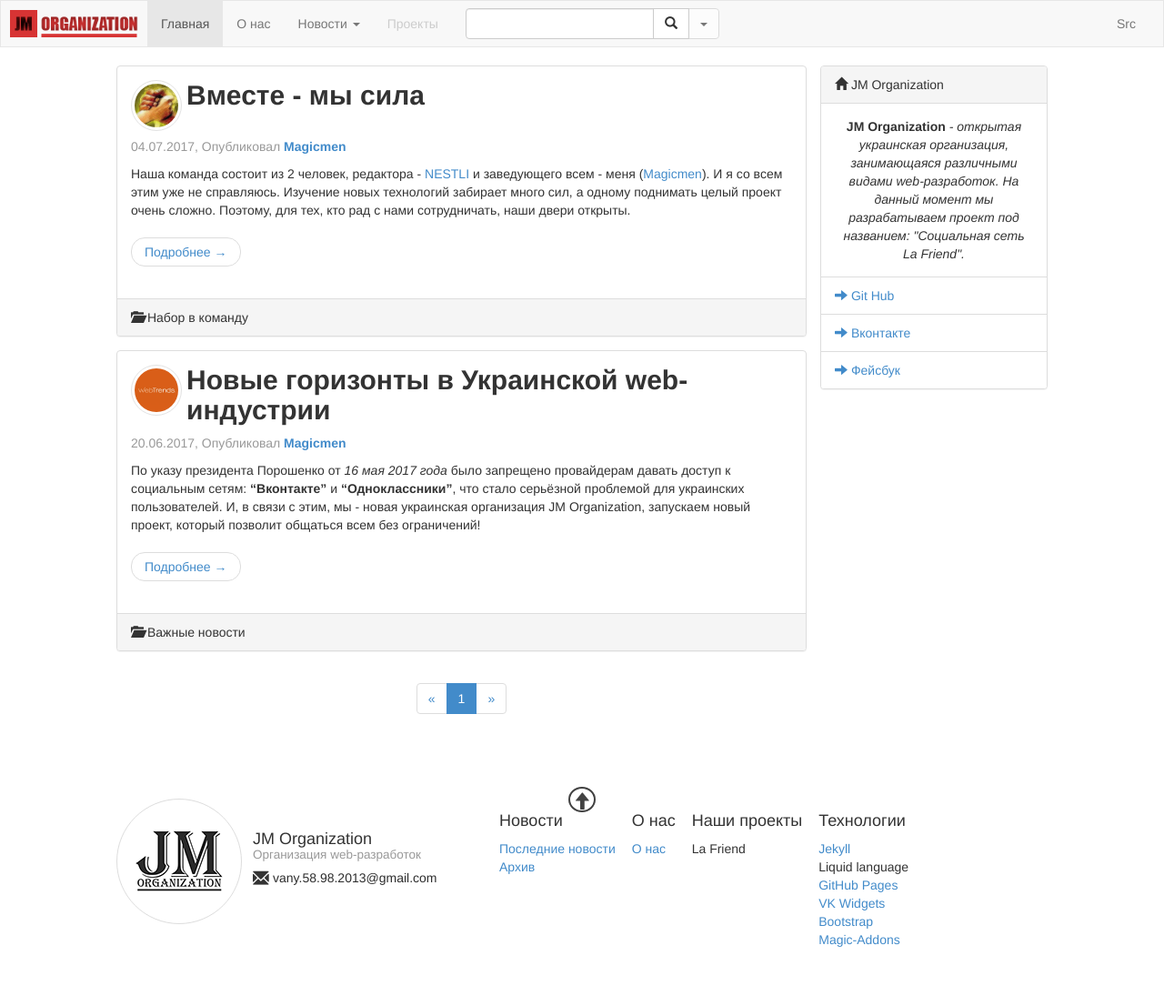
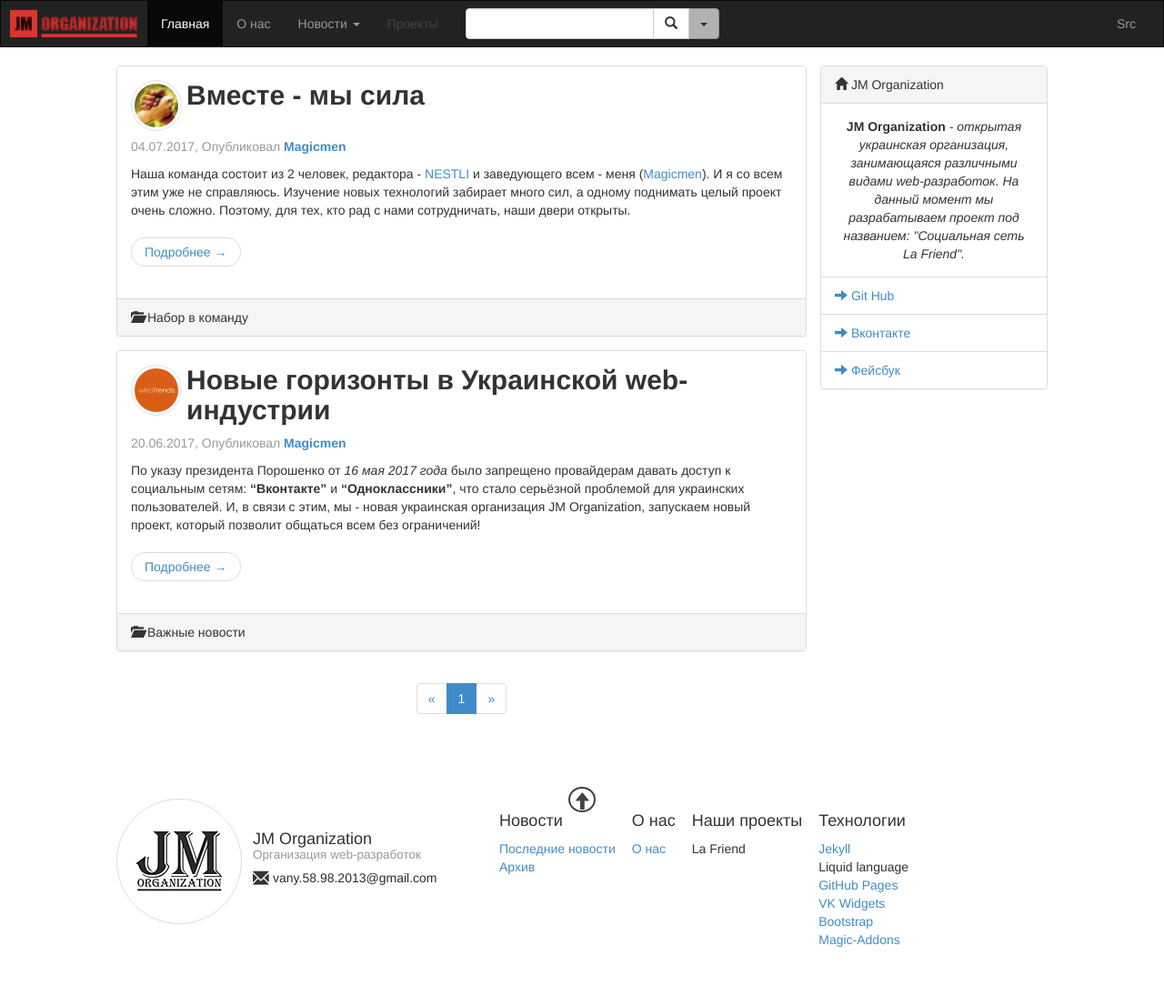
Before and after one commit to jm-organization/jm-organization.github.io, a Jekyll site: the page built from index.html, in a window 1280 px wide. Shown: the whole page at 91% size. Built offline with Jekyll 4.4.1, drawn with Linux system fonts in a browser that asks for light colours; the list of posts is cut into pages by our own code.

Commit message:
Update jm_header.html

```diff
--- a/_includes/jm_header.html
+++ b/_includes/jm_header.html
@@ -42,7 +42,7 @@
 {% endif %}
 
 <!-- Navigation -->
-<nav class="navbar navbar-default" role="navigation" style="border-radius: 0; margin-bottom: 0">
+<nav class="navbar navbar-inverse" role="navigation" style="border-radius: 0; margin-bottom: 0">
 	<div class="container-fluid">
 
 		<div class="navbar-header">
```
